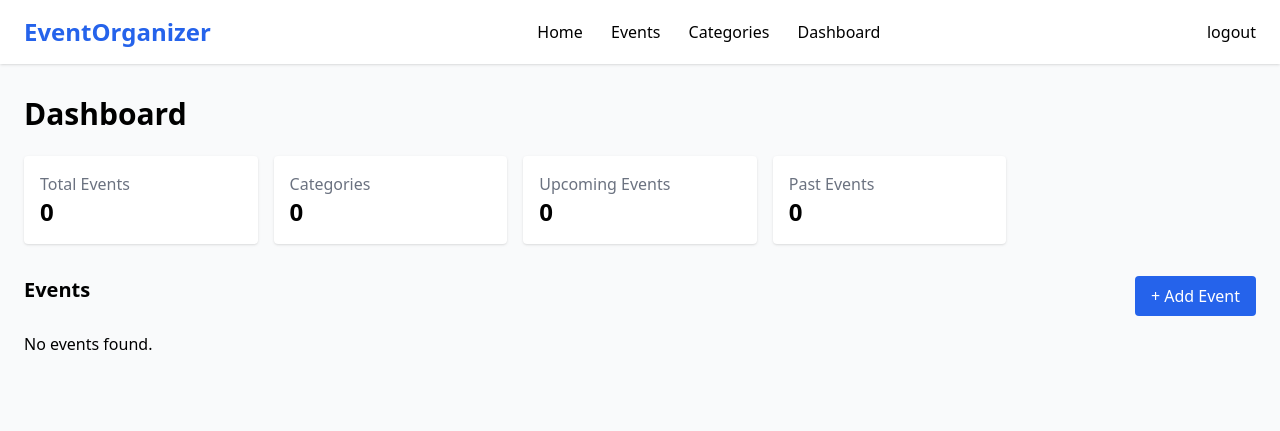
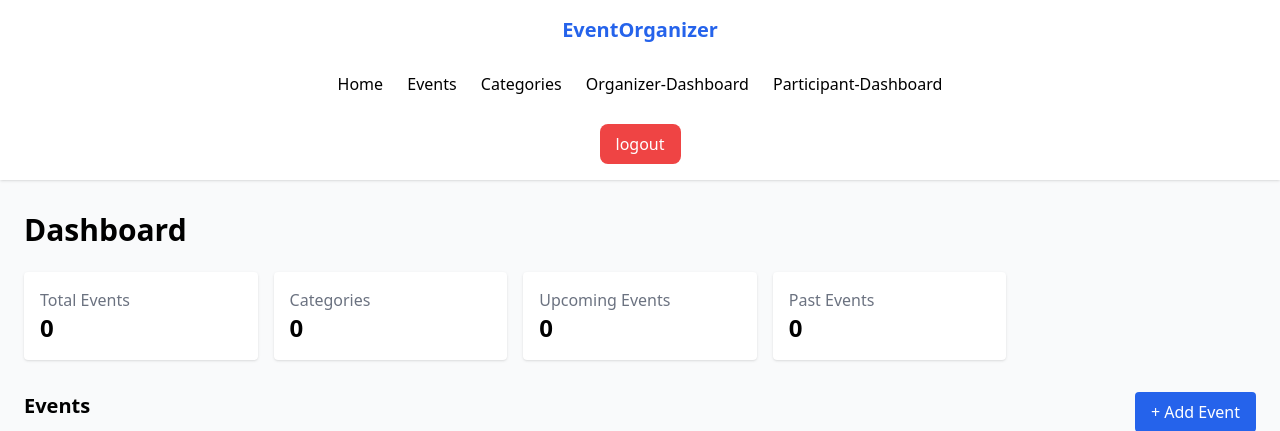
Before and after one commit to Atiar-Rahman/event-management, a Django app: page /events/dashboard/ in a window 1280 px wide. Shown: the top 431 px of the page. Run offline with Django 5.2, Linux system fonts and the light colour scheme; the visitor is signed in with stand-in values (Sample User, id 1); data that the repository does not hold is empty.

Commit message:
update user specific dashboard

```diff
--- a/event_management/settings.py
+++ b/event_management/settings.py
@@ -146,6 +146,9 @@ STATICFILES_DIRS=[
     BASE_DIR/'static'
 ]
 
+MEDIA_URL= '/media/'
+MEDIA_ROOT=BASE_DIR/'media'
+
 # Default primary key field type
 # https://docs.djangoproject.com/en/5.2/ref/settings/#default-auto-field
 
--- a/events/forms.py
+++ b/events/forms.py
@@ -7,7 +7,7 @@ from events.models import Event, Category
 class EventForm(forms.ModelForm):
     class Meta:
         model = Event
-        fields = ['name', 'description', 'date', 'time', 'location', 'category']
+        fields = ['name', 'description', 'date', 'time', 'location', 'category','asset']
         widgets = {
             'name': forms.TextInput(attrs={'placeholder': 'Enter event name', 'class': 'w-full border rounded px-3 py-2'}),
             'description': forms.Textarea(attrs={'placeholder': 'Enter event description', 'class': 'w-full border rounded px-3 py-2', 'rows': 3}),
--- a/events/models.py
+++ b/events/models.py
@@ -18,6 +18,7 @@ class Event(models.Model):
     location = models.CharField(max_length=255)
     category = models.ForeignKey(Category, on_delete=models.CASCADE, related_name='events')
     participants = models.ManyToManyField(User, related_name='rsvped_events', blank=True)
+    asset = models.ImageField(upload_to='event_asset/',blank=True,null=True)
 
     def __str__(self):
         return self.name
--- a/events/templates/events/event_detail.html
+++ b/events/templates/events/event_detail.html
@@ -11,6 +11,11 @@
 <body>
     <div class="conteiner mx-auto px-6 my-5">
         <div class="bg-yellow-100 shadow rounded-lg p-6">
+            {% if event.event_asset %}
+                <img src="{{ event.event_asset.url }}" alt="Event Image" class="mb-4 rounded shadow">
+            {% else %}
+                <img src="{% static 'images/default.jpg' %}" alt="Default Image" class="mb-4 rounded shadow">
+            {% endif %}
             <h1 class="text-3xl font-bold mb-2">{{ event.name }}</h1>
             <p class="text-gray-600 mb-4">{{ event.description }}</p>
 
--- a/events/templates/events/navbar.html
+++ b/events/templates/events/navbar.html
@@ -1,24 +1,27 @@
+{% load static %}
 <!DOCTYPE html>
 <html lang="en">
 <head>
     <meta charset="UTF-8">
     <meta name="viewport" content="width=device-width, initial-scale=1.0">
     <title>{% block title %}navbar{% endblock title %}</title>
+    <link rel="stylesheet" href="{% static 'css/output.css' %}">
 </head>
 <body>
     <nav class="bg-white shadow">
-    <div class="container mx-auto px-6 py-4 flex justify-between items-center">
-        <a href="{% url 'home' %}" class="text-2xl font-bold text-blue-600">EventOrganizer</a>
-        <div class="space-x-6">
+    <div class="container mx-auto  py-4 flex md:flex-col justify-around gap-7 items-center">
+        <a href="{% url 'home' %}" class="text-xl font-bold text-blue-600">EventOrganizer</a>
+        <div class="space-x-5">
             <a href="{% url 'home' %}" class="hover:text-blue-600">Home</a>
             <a href="{% url "event_list" %}" class="hover:text-blue-600">Events</a>
             <a href="{% url "category_list" %}" class="hover:text-blue-600">Categories</a>
-            <a href="{% url "dashboard" %}" class="hover:text-blue-600">Dashboard</a>
+            <a href="{% url "dashboard" %}" class="hover:text-blue-600">Organizer-Dashboard</a>
+            <a href="{% url "participant-dashboard" %}" class="hover:text-blue-600">Participant-Dashboard</a>
         </div>
         <div>
             <form action="{% url 'logout' %}" method='post'>
                 {% csrf_token %}
-                <button type='submit'>logout</button>
+                <button type='submit' class='py-2 px-4 bg-red-500 text-white rounded-lg hover:bg-red-100 hover:text-black'>logout</button>
             </form>
         </div>
     </div>
--- a/events/urls.py
+++ b/events/urls.py
@@ -1,11 +1,14 @@
 from django.urls import path
 from events.views import *
+from django.conf.urls.static import static
+from django.conf import settings
 
 urlpatterns = [
     path('', home, name='home'),
     path('dashboard/', dashboard, name='dashboard'),
+    path('re-dashboard/', dashboard_redirect, name='dashboard_redirect'),
     path('no-permession', no_permession, name='no-permession'),
-
+    path('participant-dashboard/', participant_dashboard, name='participant-dashboard'),
     # Events
     path('events/', event_list, name='event_list'),
     path('events/<int:id>/', event_detail, name='event_detail'),
@@ -22,6 +25,9 @@ urlpatterns = [
     path('categories/<int:id>/edit/', category_update, name='category_update'),
     path('categories/<int:id>/delete/', category_delete, name='category_delete'),
 
-    # ✅ Participant Dashboard (NEW: shows RSVP'd events for logged-in user)
+    # Participant Dashboard (NEW: shows RSVP'd events for logged-in user)
     path('my-events/', my_rsvped_events, name='my-rsvped-events'),
 ]
+
+
+urlpatterns += static(settings.MEDIA_URL,document_root=settings.MEDIA_ROOT)
--- a/events/views.py
+++ b/events/views.py
@@ -51,7 +51,7 @@ def event_detail(request, id):
 @permission_required('events.add_event', login_url='no-permession')
 def event_create(request):
     if request.method == 'POST':
-        form = EventForm(request.POST)
+        form = EventForm(request.POST,request.FILES)
         if form.is_valid():
             form.save()
             return redirect('event_list')
@@ -197,3 +197,24 @@ def category_delete(request, id):
 # No permission page
 def no_permession(request):
     return render(request, 'no_permession.html')
+
+
+@login_required
+def participant_dashboard(request):
+    user = request.user
+    rsvped_events = user.rsvped_events.all()  #rsvped_events the related name m2m
+    return render(request, 'participant_dashboard.html', {'events': rsvped_events})
+
+
+
+
+@login_required
+def dashboard_redirect(request):
+    user = request.user
+
+    if user.groups.filter(name='admin').exists():
+        return redirect('admin-dashboard')
+    elif user.groups.filter(name='organizer').exists():
+        return redirect('dashboard')
+    else:
+        return redirect('participant-dashboard')
--- a/static/css/output.css
+++ b/static/css/output.css
@@ -804,12 +812,12 @@ video {
   justify-content: space-between;
 }
 
+.justify-around {
+  justify-content: space-around;
+}
+
 .justify-evenly {
   justify-content: space-evenly;
-}
-
-.gap-2 {
-  gap: 0.5rem;
 }
 
 .gap-4 {
@@ -818,6 +826,14 @@ video {
 
 .gap-5 {
   gap: 1.25rem;
+}
+
+.gap-3 {
+  gap: 0.75rem;
+}
+
+.gap-7 {
+  gap: 1.75rem;
 }
 
 .space-x-10 > :not([hidden]) ~ :not([hidden]) {
@@ -836,6 +852,12 @@ video {
   --tw-space-x-reverse: 0;
   margin-right: calc(1rem * var(--tw-space-x-reverse));
   margin-left: calc(1rem * calc(1 - var(--tw-space-x-reverse)));
+}
+
+.space-x-5 > :not([hidden]) ~ :not([hidden]) {
+  --tw-space-x-reverse: 0;
+  margin-right: calc(1.25rem * var(--tw-space-x-reverse));
+  margin-left: calc(1.25rem * calc(1 - var(--tw-space-x-reverse)));
 }
 
 .space-x-6 > :not([hidden]) ~ :not([hidden]) {
@@ -987,9 +1013,19 @@ video {
   background-color: rgb(254 249 195 / var(--tw-bg-opacity, 1));
 }
 
-.bg-yellow-50 {
+.bg-blue-300 {
   --tw-bg-opacity: 1;
-  background-color: rgb(254 252 232 / var(--tw-bg-opacity, 1));
+  background-color: rgb(147 197 253 / var(--tw-bg-opacity, 1));
+}
+
+.bg-red-300 {
+  --tw-bg-opacity: 1;
+  background-color: rgb(252 165 165 / var(--tw-bg-opacity, 1));
+}
+
+.bg-red-500 {
+  --tw-bg-opacity: 1;
+  background-color: rgb(239 68 68 / var(--tw-bg-opacity, 1));
 }
 
 .bg-cover {
@@ -1335,6 +1414,10 @@ video {
 
   .md\:flex-row {
     flex-direction: row;
+  }
+
+  .md\:flex-col {
+    flex-direction: column;
   }
 
   .md\:py-32 {
--- a/users/views.py
+++ b/users/views.py
@@ -33,7 +33,7 @@ def sign_in(request):
        if form.is_valid():
             user = form.get_user()
             login(request,user)
-            return redirect('home')
+            return redirect('dashboard_redirect')
    return render(request,'users/login.html',{'form':form})
 
 @login_required
```
Also changed, not shown: other parts of static/css/output.css (+59 -4 lines), events/templates/participant_dashboard.html (added, +21 -0 lines), events/templates/participant_nav.html (added, +34 -0 lines), events/migrations/0003_event_asset_alter_event_participants.py (added), events/migrations/0004_alter_event_asset_alter_event_participants.py (added), media/event_asset/pro.jpeg (added).
